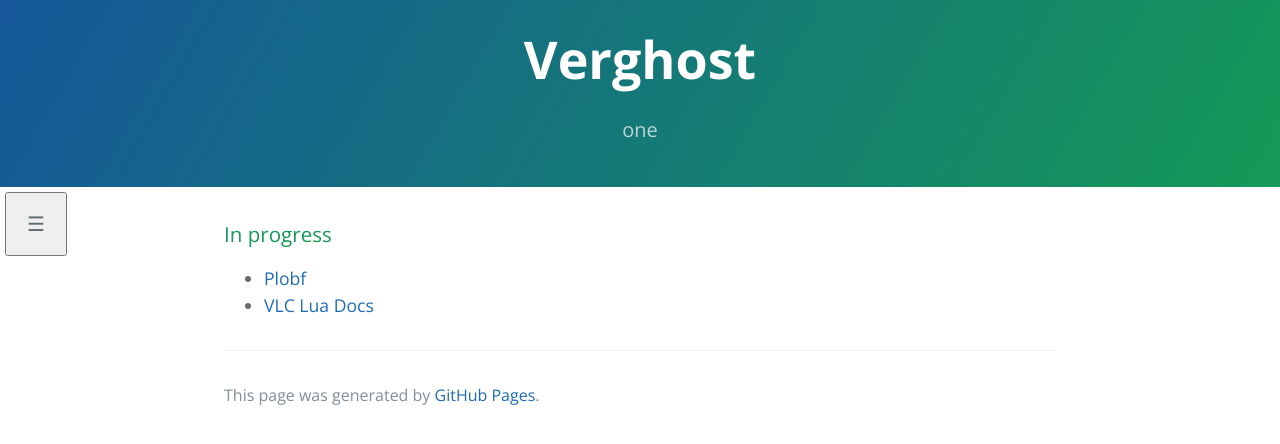
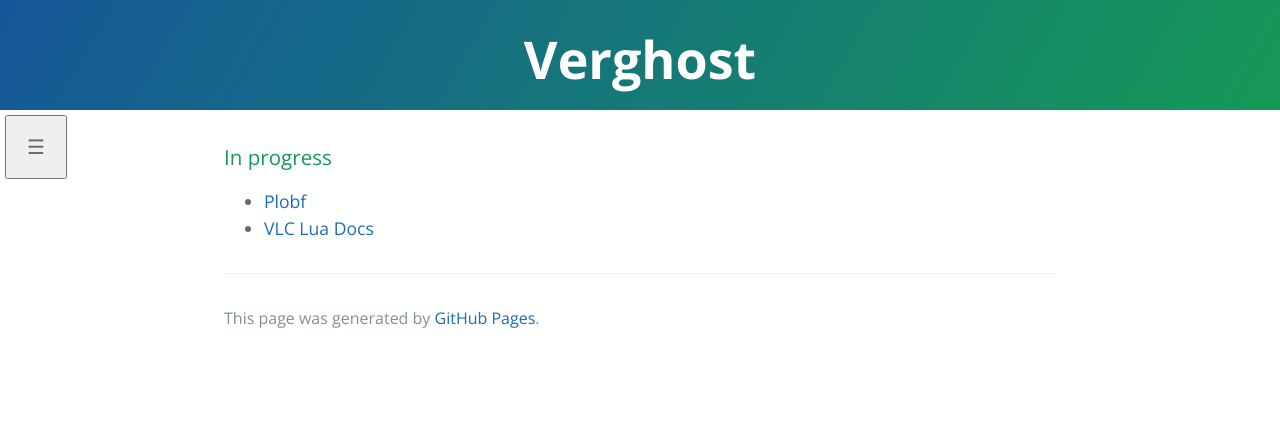
Before and after one commit to verghost/verghost, a Jekyll site: the page built from index.md, in a window 1280 px wide. Shown: the top 444 px of the page. Built offline with Jekyll 4.4.1, drawn with Linux system fonts in a browser that asks for light colours.

Commit message:
Update default.html

```diff
--- a/_layouts/default.html
+++ b/_layouts/default.html
@@ -71,7 +71,7 @@
   <body>
     <header class="page-header" role="banner" style="padding-top: 20px; padding-bottom: 10px;">
         <h1 class="project-name">{{ page.title | default: site.title | default: site.github.repository_name }}</h1>
-        <h2 class="project-tagline">{{ page.dbg | default: site.description | default: site.github.project_tagline }}</h2>
+        <!-- <h2 class="project-tagline">{{ page.description | default: site.description | default: site.github.project_tagline }}</h2> -->
     </header>
     <nav id="vgsidebar">
 	  <div id="sidebar-icon">
```
